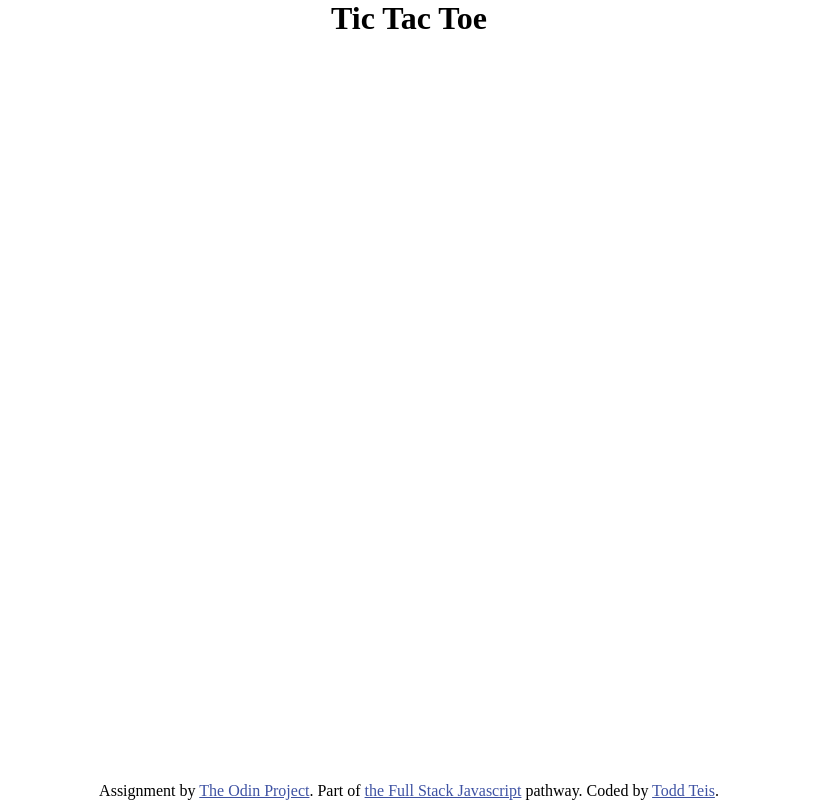
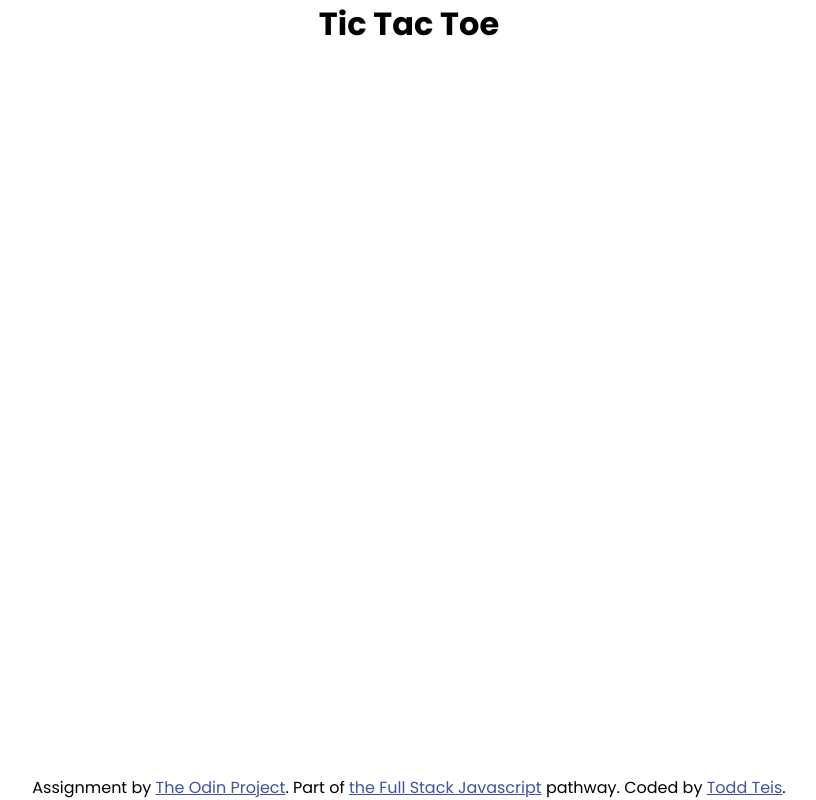
Before and after one commit to toddteis/Tic-Tac-Toe, a plain HTML site: page index.html in a window 1280 px wide. Shown: the whole page, without its empty margins (231-1047 px from the left). Drawn offline with Linux system fonts and the light colour scheme.

Commit message:
Added font to stylesheet.

```diff
--- a/styles.css
+++ b/styles.css
@@ -1,3 +1,5 @@
+@import url('https://fonts.googleapis.com/css2?family=Poppins:wght@400;500;700&display=swap');
+
 * {
     margin: 0;
     padding: 0;
@@ -13,6 +15,7 @@
 
 html {
     box-sizing: border-box;
+    font-family: 'Poppins', sans-serif;
     font-size: 16px;
     background-color: var(--white);
 }
```
